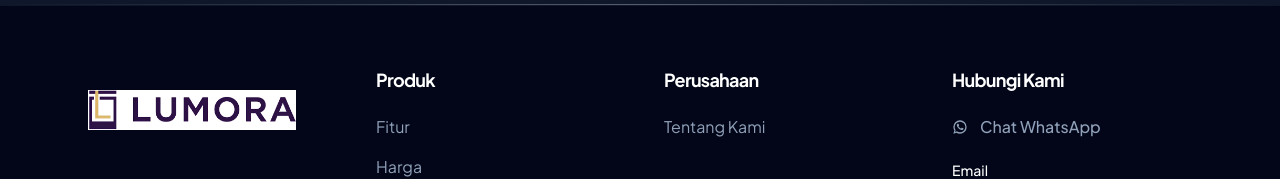
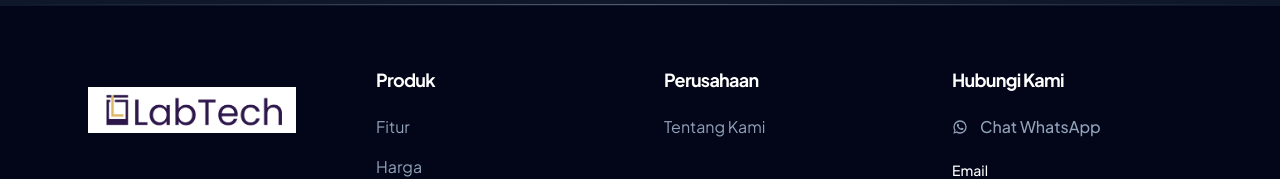
Before and after one commit to kzi-arch/Lumora-website, a Next.js app: page / in a window 1280 px wide. Shown: the part 7080-7259 px from the top of the page. Built offline with nearby package versions, Linux system fonts and the light colour scheme.

Commit message:
Update footer logo image source

```diff
--- a/components/Footer.tsx
+++ b/components/Footer.tsx
@@ -11,7 +11,7 @@ export default function Footer() {
                     {/* Brand */}
                     <div className="md:pr-8">
                         <div className="flex items-center gap-3 mb-6">
-                            <Image src="/lumora side.png" alt="Logo Lumora" width={200} height={150} className="h-20 md:h-20 w-auto object-contain" priority />
+                            <Image src="/Labtechtextblack.png" alt="Logo Lumora" width={200} height={150} className="h-20 md:h-20 w-auto object-contain" priority />
                         </div>
                         <p className="text-slate-400 leading-relaxed text-sm md:text-base">
                             Software Photobooth No.1 di Indonesia.<br className="hidden md:block" />
```
